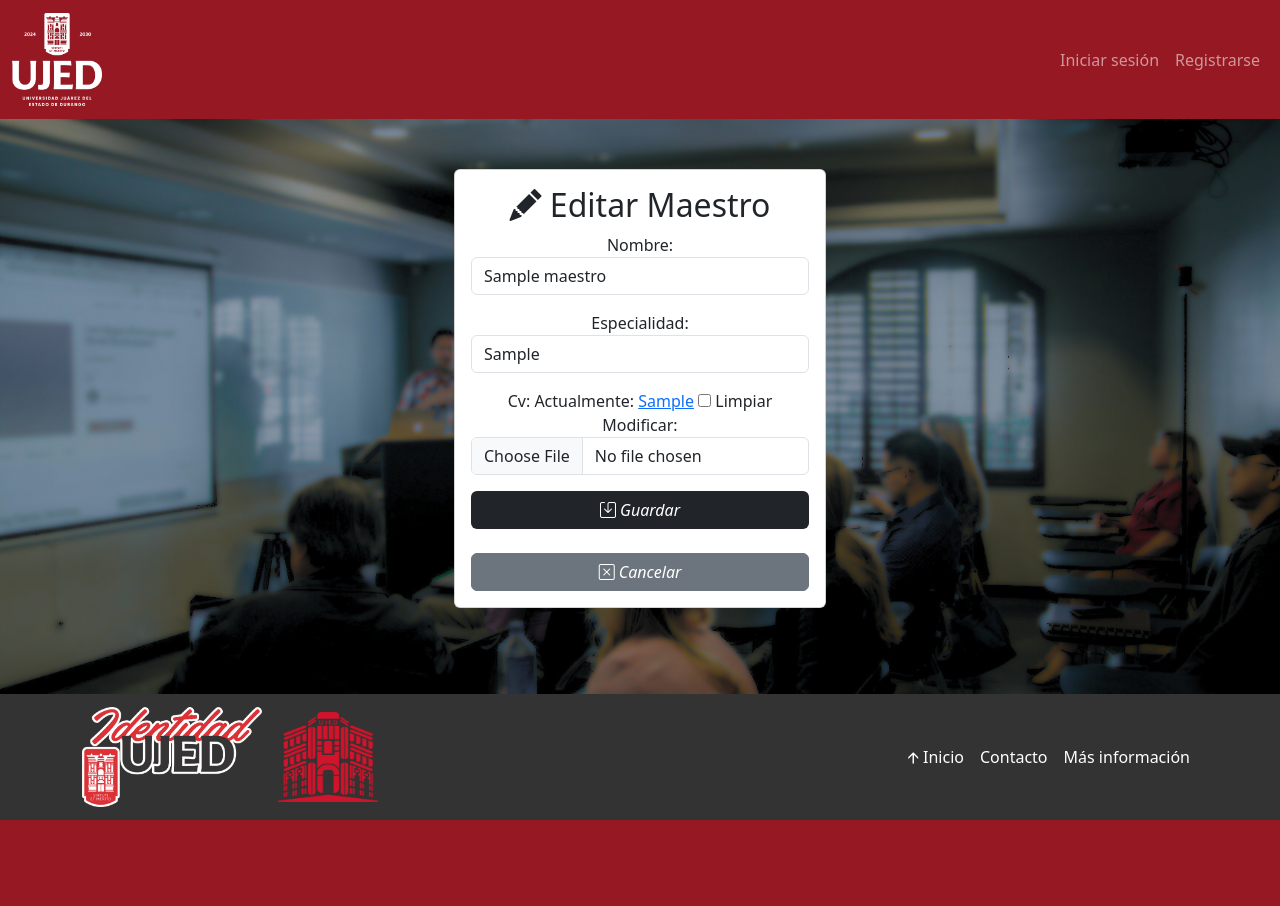
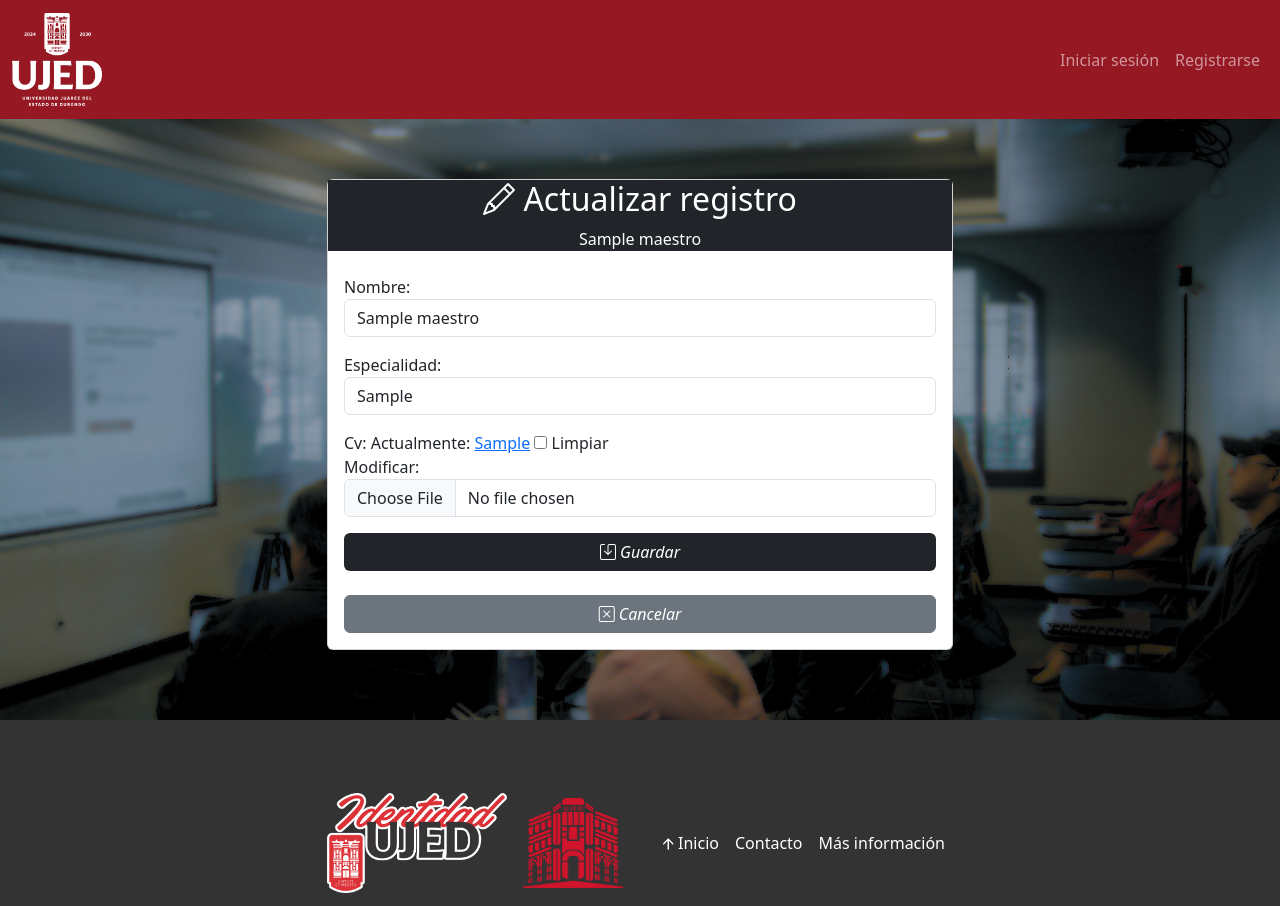
Before and after one commit to dev-ujed/ssga-digital, a Django app: page /cursos/editar_maestro/1 in a window 1280 px wide. Before the commit the page ends 820 px from the top, so only its background shows below. Run offline with Django 3.2, Linux system fonts and the light colour scheme; tables that the repository leaves empty hold one stand-in row (values such as "Sample post"); some libraries are stand-ins or nearby versions.

Commit message:
Actualizacion de acuerdo a el mdi

```diff
--- a/cursos/templates/add_maestro.html
+++ b/cursos/templates/add_maestro.html
@@ -14,6 +14,7 @@
           }
     .container {
         margin-top: 90px;
+        max-width: 650px;
     }
 
 </style>
@@ -28,7 +29,7 @@
         </div>
         <div class="card-footer">
             <button class="btn btn-dark" type="submit">Guardar</button>
-            <a class="btn btn-secondary" href="{% url 'cursos_admin' %}">Cancelar</a>
+            <a class="btn btn-secondary" href="{% url 'maestros' %}">Cancelar</a>
 
         </div>
     </div>
--- a/cursos/templates/curso_detail.html
+++ b/cursos/templates/curso_detail.html
@@ -218,12 +218,16 @@
             {% endfor %}
           </ul>
 
+          {% if curso.flayer %}
           <p>
             <p><strong>Flayer represenativo:</strong></p>
                 <a href="{% url 'obtener_flayer' curso.id %}" class="btn btn-outline-link" target="_blank">
                   <i class="bi bi-person-vcard-fill"></i><i class="bi bi-binoculars-fill"></i>
                 </a>
           </p>
+          {% else %}
+
+          {% endif %}
 
         </div>
 
--- a/cursos/templates/cursos.html
+++ b/cursos/templates/cursos.html
@@ -4,7 +4,7 @@
 
 <style>
     body {
-      background-image: url("{% static 'images/school.png' %}");
+      background-image: url("{% static 'images/bg_4.jpg' %}");
       background-size: cover;
       background-position: center;
       background-repeat: no-repeat;
@@ -14,7 +14,7 @@
     }
 
     h4 {
-        color: #fff;
+        color: #000;
         text-shadow: 0 2px 4px rgba(0,0,0,0.5);
     }
 
--- a/cursos/templates/cursos_admin.html
+++ b/cursos/templates/cursos_admin.html
@@ -44,7 +44,7 @@
                    <i class="bi bi-plus-lg"></i> Nuevo Curso
                 </a>
                 <a class="btn btn-dark btn-md" href="{% url 'maestros' %}">
-                    <i class="bi bi-plus-lg"></i> Maestros
+                    <i class="bi bi-people-fill"></i> Maestros
                 </a>
                 <a class="btn btn-dark btn-md" href="{% url 'periodos' %}">
                     <i class="bi bi-calendar-range"></i> Periodos
--- a/cursos/templates/editar_maestro.html
+++ b/cursos/templates/editar_maestro.html
@@ -11,16 +11,24 @@
               background-attachment: fixed; /* Mantiene el fondo fijo al hacer scroll */
               min-height: 100vh; /* Asegura que cubra toda la pantalla */
               margin: 0; /* Elimina márgenes */
-          }
+    }
+
+    .container{
+        margin-top: 60px;
+        max-width: 650px;
+    }
 </style>
 
-<div class="container d-flex justify-content-center" style="margin-top: 50px;">
-    <div class="card mb-3 text-center" style="max-width: 900px;">
+<div class="container">
+    <div class="card mb-3">
+        <div class="card-title text-center bg-dark text-white">
+            <h2>
+                <i class="bi bi-pencil"></i>
+                Actualizar registro
+            </h2>
+            <span>{{ maestro.nombre }}</span>
+        </div>
         <div class="card-body">
-            <h2 class="card-title">
-                <i class="bi bi-pencil-fill"></i>
-                Editar Maestro
-            </h2>
             <form method="post" id="editar-maestro-form" enctype="multipart/form-data">
                 {% csrf_token %}
                 {{ form.as_p }}
--- a/cursos/templates/lista_periodos.html
+++ b/cursos/templates/lista_periodos.html
@@ -23,7 +23,7 @@
 
 <div class="container mt-4">
     <div class="d-flex flex-column flex-md-row justify-content-between align-items-start mb-4">
-           <h2 class="mb-3 mb-md-0"><a class="bi bi-arrow-left-circle" href="{% url 'cursos_admin' %}"></a></i> Periodos</h2>
+           <h2 class="mb-3 mb-md-0"><a class="bi bi-arrow-left-circle text-white" href="{% url 'cursos_admin' %}"></a></i> Periodos</h2>
            <div class="d-flex flex-column flex-sm-row gap-2">
                 <a class="btn btn-dark btn-md" href="{% url 'crear_periodos' %}">
                    <i class="bi bi-plus-lg"></i> Nuevo Periodo
@@ -58,7 +58,9 @@
                             <i class="bi bi-x-lg"></i>
                         </button>
                     </form>
-                    <a href="{% url 'editar_periodo' periodo.id %}" class="btn btn-secondary btn-sm"><i class="bi bi-pencil-square"></i></a>
+                    <a href="{% url 'editar_periodo' periodo.id %}" class="btn btn-outline-primary btn-sm action-btn">
+                        <i class="bi bi-pencil"></i>
+                    </a>
                 </td>
             </tr>
         {% empty %}
--- a/folios/templates/resultado_folio.html
+++ b/folios/templates/resultado_folio.html
@@ -45,7 +45,7 @@
 <div class="container mt-4" style="background-color: #212529; color: #fff;">
     <div class="d-flex flex-column flex-md-row align-items-center justify-content-between">
         <div class="mb-3 mb-md-0">
-            <img src="{% static 'images/frontis.png' %}" alt="" class="img-fluid" style="max-width: 90px; margin: 5px;">
+            <img src="{% static 'images/Identidad.png' %}" alt="" class="img-fluid" style="max-width: 140px; margin: 8px;">
         </div>
         <div class="text-center text-md-start">
             <h2>Universidad Juárez del Estado de Durango</h2>
```
Also changed, not shown: cursos/templates/crear_curso.html (+10 -0 lines), cursos/templates/crear_periodo.html (+7 -6 lines), cursos/templates/editar_curso.html (+14 -7 lines), cursos/templates/list_maestros.html (+11 -4 lines).
